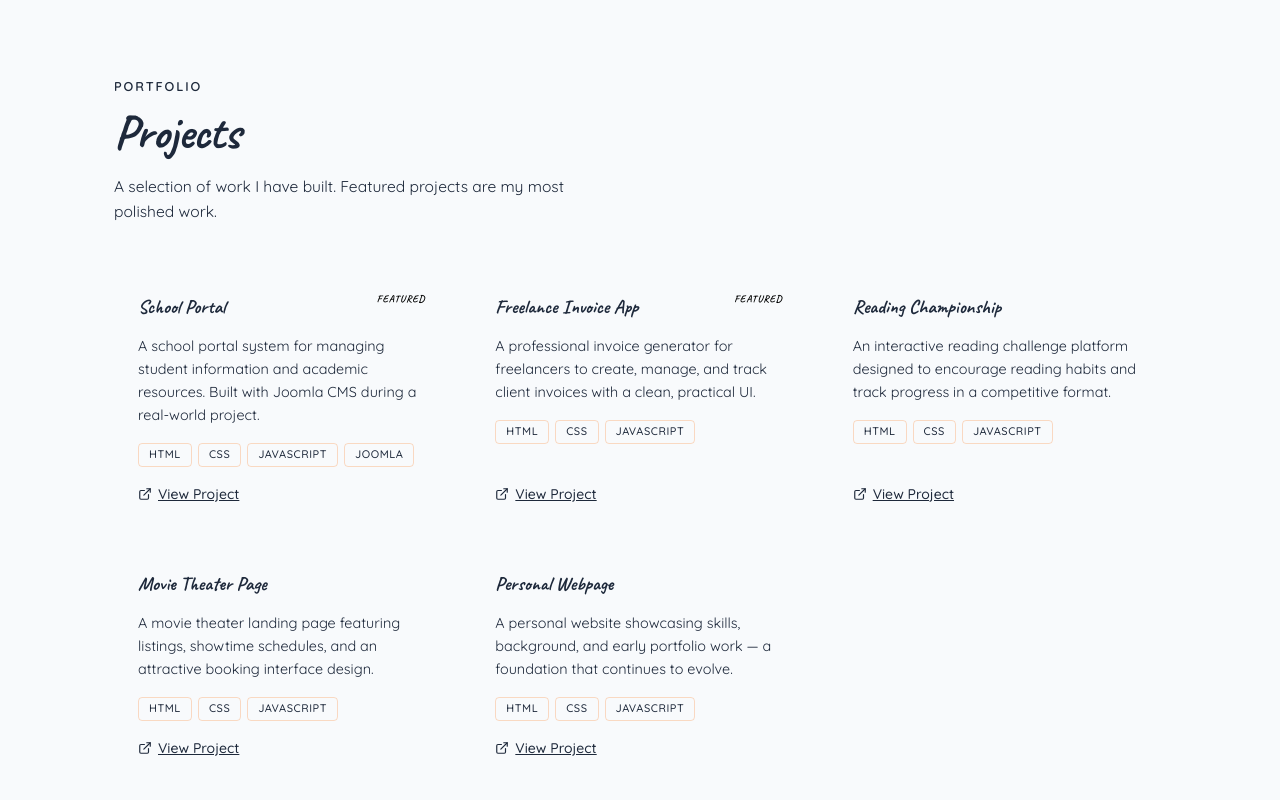
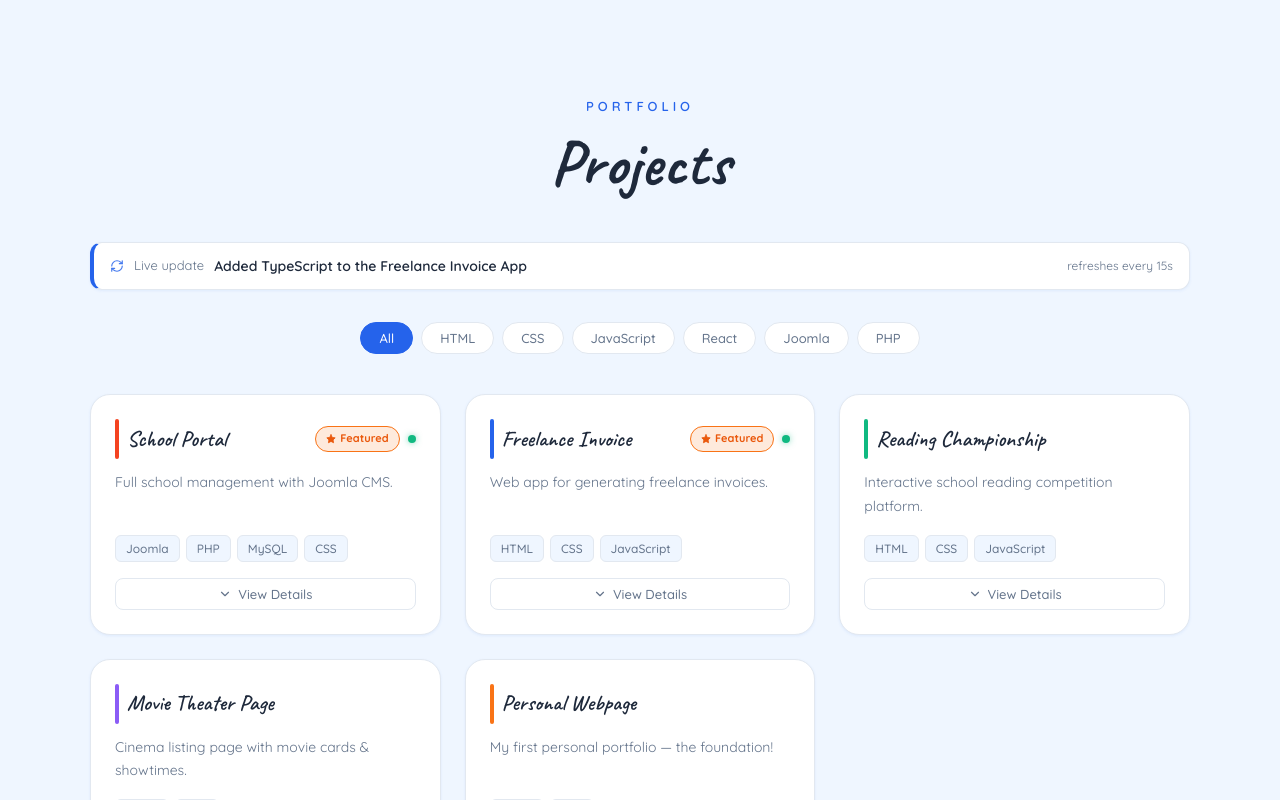
Before and after one commit to ahmadi008/react-portfolio, a React (Vite) app: page / in a window 1280 px wide. Shown: the part 2520-3320 px from the top of the page. Built offline with nearby package versions, Linux system fonts and the light colour scheme.

Commit message:
Update Projects.jsx

```diff
--- a/src/components/Projects.jsx
+++ b/src/components/Projects.jsx
@@ -1,88 +1,181 @@
-import ProjectCard from './ProjectCard'
+import { useEffect, useRef, useState } from 'react';
+import { ExternalLink, Star, ChevronDown, ChevronUp, RefreshCw } from 'lucide-react';
 
-// Array of project objects
-const projects = [
-  {
-    id: 1,
-    name: 'School Portal',
-    description: 'A school portal system for managing student information and academic resources. Built with Joomla CMS during a real-world project.',
-    link: 'https://ahmadi008.github.io/school-portal/',
-    techStack: ['HTML', 'CSS', 'JavaScript', 'Joomla'],
-    featured: true,
-  },
-  {
-    id: 2,
-    name: 'Freelance Invoice App',
-    description: 'A professional invoice generator for freelancers to create, manage, and track client invoices with a clean, practical UI.',
-    link: 'https://ahmadi008.github.io/freelance-invoice-app/',
-    techStack: ['HTML', 'CSS', 'JavaScript'],
-    featured: true,
-  },
-  {
-    id: 3,
-    name: 'Reading Championship',
-    description: 'An interactive reading challenge platform designed to encourage reading habits and track progress in a competitive format.',
-    link: 'https://ahmadi008.github.io/reading-championship/',
-    techStack: ['HTML', 'CSS', 'JavaScript'],
-    featured: false,
-  },
-  {
-    id: 4,
-    name: 'Movie Theater Page',
-    description: 'A movie theater landing page featuring listings, showtime schedules, and an attractive booking interface design.',
-    link: 'https://ahmadi008.github.io/movie-theater-page/',
-    techStack: ['HTML', 'CSS', 'JavaScript'],
-    featured: false,
-  },
-  {
-    id: 5,
-    name: 'Personal Webpage',
-    description: 'A personal website showcasing skills, background, and early portfolio work — a foundation that continues to evolve.',
-    link: 'https://ahmadi008.github.io/personal-webpage/',
-    techStack: ['HTML', 'CSS', 'JavaScript'],
-    featured: false,
-  },
-]
+const ALL_PROJECTS = [
+  { id:1, title:'School Portal',      desc:'Full school management with Joomla CMS.',         details:'Student registration, timetable, announcements. Deployed at a real school.', tech:['Joomla','PHP','MySQL','CSS'], featured:true,  priority:'high',   color:'#F44321' },
+  { id:2, title:'Freelance Invoice',  desc:'Web app for generating freelance invoices.',       details:'Multi-client support, custom line items, PDF export. Built with vanilla JS.', tech:['HTML','CSS','JavaScript'], featured:true,  priority:'high',   color:'#2563EB' },
+  { id:3, title:'Reading Championship',desc:'Interactive school reading competition platform.',  details:'Leaderboards, progress tracking, book reviews. Fully responsive.', tech:['HTML','CSS','JavaScript'], featured:false, priority:'medium', color:'#10B981' },
+  { id:4, title:'Movie Theater Page', desc:'Cinema listing page with movie cards & showtimes.', details:'Responsive grid with CSS animations. Includes search/filter.',    tech:['HTML','CSS'],               featured:false, priority:'medium', color:'#8B5CF6' },
+  { id:5, title:'Personal Webpage',   desc:'My first personal portfolio — the foundation!',     details:'Evolved from a simple HTML page to this full React portfolio.',    tech:['HTML','CSS'],               featured:false, priority:'low',    color:'#F97316' },
+];
+
+const ALL_TAGS = ['All','HTML','CSS','JavaScript','React','Joomla','PHP'];
+
+const UPDATES = [
+  'Added TypeScript to the Freelance Invoice App',
+  'School Portal now has a mobile-responsive layout',
+  'Reading Championship hit 200 student registrations',
+  'New React hooks portfolio project coming soon...',
+  'Movie Theater Page got a dark mode update!',
+  'Exploring Next.js for the next big project',
+];
 
 export default function Projects() {
+  const sectionRef  = useRef(null);
+  const [filter,    setFilter]    = useState('All');
+  const [expanded,  setExpanded]  = useState(new Set());
+  const [updateIdx, setUpdateIdx] = useState(0);
+  const [updateAnim,setUpdateAnim]= useState(false);
+  const [newUpdate, setNewUpdate] = useState(UPDATES[0]);
+
+  useEffect(() => {
+    const obs = new IntersectionObserver(
+      entries => entries.forEach(e => { if (e.isIntersecting) e.target.classList.add('visible'); }),
+      { threshold: 0.1 }
+    );
+    sectionRef.current?.querySelectorAll('.reveal').forEach(el => obs.observe(el));
+    return () => obs.disconnect();
+  }, []);
+
+  // Polling every 15s — cleanup with clearInterval
+  useEffect(() => {
+    const interval = setInterval(() => {
+      const next = (updateIdx + 1) % UPDATES.length;
+      setUpdateAnim(true);
+      setTimeout(() => { setUpdateIdx(next); setNewUpdate(UPDATES[next]); setUpdateAnim(false); }, 400);
+    }, 15000);
+    return () => clearInterval(interval); // cleanup!
+  }, [updateIdx]);
+
+  const toggle = (id) => setExpanded(prev => {
+    const s = new Set(prev);
+    s.has(id) ? s.delete(id) : s.add(id);
+    return s;
+  });
+
+  const filtered = ALL_PROJECTS.filter(p => filter === 'All' || p.tech.includes(filter));
+
   return (
-    <section id="projects" style={{
-      maxWidth: '1100px', margin: '0 auto',
-      padding: '80px 24px', borderTop: '1px solid var(--border)',
-    }}>
+    <section ref={sectionRef} id="projects" style={{ padding:'100px 24px', background:'var(--color-bg-alt)' }}>
+      <div style={{ maxWidth:1100, margin:'0 auto' }}>
+        <div className="reveal" style={{ textAlign:'center', marginBottom:40 }}>
+          <p style={{ fontFamily:'var(--font-body)', fontSize:13, letterSpacing:4, textTransform:'uppercase', color:'var(--color-primary)', fontWeight:600, marginBottom:8 }}>Portfolio</p>
+          <h2 style={{ fontFamily:'var(--font-heading)', fontSize:'clamp(36px,6vw,64px)', fontWeight:700, color:'var(--color-text)' }}>Projects</h2>
+        </div>
 
-      <p style={{
-        fontSize: '0.8rem', fontWeight: 600,
-        letterSpacing: '0.15em', textTransform: 'uppercase',
-        color: 'var(--accent-orange)', marginBottom: '8px',
-      }}>
-        Portfolio
-      </p>
-      <h2 style={{
-        fontFamily: 'var(--font-heading)',
-        fontSize: 'clamp(1.8rem, 4vw, 3rem)',
-        fontWeight: 800, color: 'var(--text-primary)',
-        marginBottom: '12px', letterSpacing: '-0.02em',
-      }}>
-        Projects
-      </h2>
-      <p style={{
-        fontSize: '0.975rem', color: 'var(--text-muted)',
-        marginBottom: '48px', maxWidth: '480px',
-      }}>
-        A selection of work I have built. Featured projects are my most polished work.
-      </p>
+        {/* Live update ticker — polling result */}
+        <div className="reveal" style={{ background:'var(--color-surface)', border:'1px solid var(--color-border)',
+          borderLeft:'4px solid var(--color-primary)', borderRadius:'var(--radius)',
+          padding:'12px 16px', marginBottom:32, display:'flex', alignItems:'center', gap:10, boxShadow:'var(--shadow-sm)' }}>
+          <RefreshCw size={14} style={{ color:'var(--color-primary)', animation:'pulse 2s ease infinite', flexShrink:0 }} />
+          <span style={{ fontFamily:'var(--font-body)', fontSize:13, color:'var(--color-text-muted)' }}>Live update</span>
+          <span style={{ fontFamily:'var(--font-body)', fontSize:14, fontWeight:600, color:'var(--color-text)',
+            transition:'opacity 0.4s, transform 0.4s', opacity:updateAnim?0:1, transform:updateAnim?'translateY(-8px)':'translateY(0)' }}>
+            {newUpdate}
+          </span>
+          <span style={{ marginLeft:'auto', fontFamily:'var(--font-body)', fontSize:12, color:'var(--color-text-muted)' }}>refreshes every 15s</span>
+        </div>
 
-      {/* Render project cards with .map() */}
-      <div style={{
-        display: 'grid',
-        gridTemplateColumns: 'repeat(auto-fill, minmax(300px, 1fr))',
-        gap: '20px',
-      }}>
-        {projects.map((project) => (
-          <ProjectCard key={project.id} project={project} />
-        ))}
+        {/* Filter buttons */}
+        <div className="reveal" style={{ display:'flex', gap:8, flexWrap:'wrap', justifyContent:'center', marginBottom:40 }}>
+          {ALL_TAGS.map(tag => (
+            <button key={tag} onClick={() => setFilter(tag)}
+              style={{ padding:'7px 18px', borderRadius:100, border:'1px solid',
+                borderColor: filter===tag ? 'var(--color-primary)' : 'var(--color-border)',
+                background: filter===tag ? 'var(--color-primary)' : 'var(--color-surface)',
+                color: filter===tag ? '#fff' : 'var(--color-text-muted)',
+                fontFamily:'var(--font-body)', fontSize:13, fontWeight:500, cursor:'pointer', transition:'all 0.2s' }}>
+              {tag}
+            </button>
+          ))}
+        </div>
+
+        {/* Empty state — conditional rendering */}
+        {filtered.length === 0 && (
+          <div style={{ textAlign:'center', padding:'60px 24px', background:'var(--color-surface)',
+            borderRadius:'var(--radius-lg)', border:'2px dashed var(--color-border)' }}>
+            <p style={{ fontFamily:'var(--font-heading)', fontSize:24, color:'var(--color-text-muted)' }}>
+              No projects with this tech stack yet
+            </p>
+            <button onClick={() => setFilter('All')}
+              style={{ marginTop:16, padding:'8px 24px', background:'var(--color-primary)', color:'#fff',
+                border:'none', borderRadius:8, fontFamily:'var(--font-body)', cursor:'pointer' }}>
+              Show all
+            </button>
+          </div>
+        )}
+
+        {/* Project grid — rendered with .map() */}
+        <div style={{ display:'grid', gridTemplateColumns:'repeat(auto-fill,minmax(300px,1fr))', gap:24 }}>
+          {filtered.map((p, i) => (
+            <div key={p.id} className="reveal" style={{ transitionDelay:`${i*80}ms` }}>
+              <div style={{ background:'var(--color-surface)', borderRadius:'var(--radius-lg)',
+                border:'1px solid var(--color-border)', padding:24, height:'100%', display:'flex',
+                flexDirection:'column', boxShadow:'var(--shadow-sm)', transition:'all 0.3s ease' }}
+                onMouseEnter={e=>{ e.currentTarget.style.transform='translateY(-4px)'; e.currentTarget.style.boxShadow='var(--shadow-lg)'; e.currentTarget.style.borderColor=p.color; }}
+                onMouseLeave={e=>{ e.currentTarget.style.transform=''; e.currentTarget.style.boxShadow='var(--shadow-sm)'; e.currentTarget.style.borderColor='var(--color-border)'; }}>
+
+                <div style={{ display:'flex', alignItems:'center', gap:8, marginBottom:12 }}>
+                  <div style={{ width:4, height:40, borderRadius:2, background:p.color, flexShrink:0 }} />
+                  <h3 style={{ fontFamily:'var(--font-heading)', fontSize:22, fontWeight:600, color:'var(--color-text)', flex:1 }}>{p.title}</h3>
+                  {/* Conditional: Featured badge */}
+                  {p.featured && (
+                    <span style={{ padding:'3px 10px', borderRadius:100, background:'rgba(249,115,22,0.15)',
+                      border:'1px solid #F97316', color:'#EA580C', fontFamily:'var(--font-body)',
+                      fontSize:11, fontWeight:700, display:'flex', alignItems:'center', gap:4 }}>
+                      <Star size={10} fill="currentColor" /> Featured
+                    </span>
+                  )}
+                  {/* Conditional: high-priority dot */}
+                  {p.priority==='high' && (
+                    <span style={{ width:8, height:8, borderRadius:'50%', background:'#10B981',
+                      boxShadow:'0 0 6px #10B98180' }} title="High priority" />
+                  )}
+                </div>
+
+                <p style={{ fontFamily:'var(--font-body)', fontSize:14, color:'var(--color-text-muted)',
+                  lineHeight:1.7, marginBottom:16, flex:1 }}>{p.desc}</p>
+
+                {/* Tech tags */}
+                <div style={{ display:'flex', gap:6, flexWrap:'wrap', marginBottom:16 }}>
+                  {p.tech.map(t => (
+                    <span key={t} style={{ padding:'3px 10px', borderRadius:6,
+                      background:'var(--color-bg-alt)', border:'1px solid var(--color-border)',
+                      fontFamily:'var(--font-body)', fontSize:12, fontWeight:500, color:'var(--color-text-muted)' }}>
+                      {t}
+                    </span>
+                  ))}
+                </div>
+
+                {/* View Details toggle */}
+                <button onClick={() => toggle(p.id)}
+                  style={{ display:'flex', alignItems:'center', gap:6, background:'transparent',
+                    border:'1px solid var(--color-border)', borderRadius:8, padding:'7px 14px',
+                    fontFamily:'var(--font-body)', fontSize:13, fontWeight:500, color:'var(--color-text-muted)',
+                    cursor:'pointer', transition:'all 0.2s', width:'100%', justifyContent:'center' }}
+                  onMouseEnter={e=>{ e.currentTarget.style.borderColor=p.color; e.currentTarget.style.color=p.color; }}
+                  onMouseLeave={e=>{ e.currentTarget.style.borderColor='var(--color-border)'; e.currentTarget.style.color='var(--color-text-muted)'; }}>
+                  {expanded.has(p.id) ? <><ChevronUp size={14}/> Hide Details</> : <><ChevronDown size={14}/> View Details</>}
+                </button>
+
+                {/* Expandable detail */}
+                {expanded.has(p.id) && (
+                  <div style={{ marginTop:12, padding:14, background:'var(--color-bg-alt)',
+                    borderRadius:8, borderLeft:`3px solid ${p.color}`, animation:'fadeInUp 0.3s ease' }}>
+                    <p style={{ fontFamily:'var(--font-body)', fontSize:13, color:'var(--color-text)', lineHeight:1.7, marginBottom:10 }}>
+                      {p.details}
+                    </p>
+                    <a href="#" style={{ display:'inline-flex', alignItems:'center', gap:4, color:p.color,
+                      fontFamily:'var(--font-body)', fontSize:13, fontWeight:600, textDecoration:'none' }}>
+                      <ExternalLink size={13}/> View Live
+                    </a>
+                  </div>
+                )}
+              </div>
+            </div>
+          ))}
+        </div>
       </div>
     </section>
-  )
+  );
 }
```
